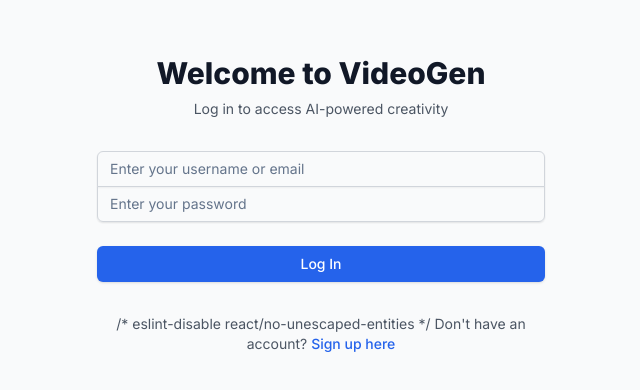
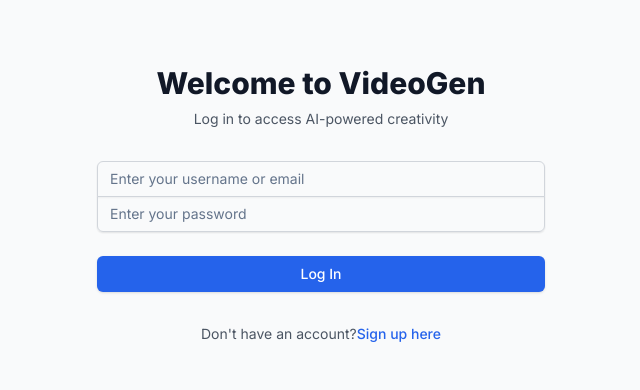
Before and after one commit to sshakya30/videogen, a Next.js app: page / in a window 1280 px wide. Shown: the part 208-598 px from the top of the page, without its empty margins (319-959 px from the left). Built offline with nearby package versions, Linux system fonts and the light colour scheme.

Commit message:
removed the single quote from line 76

```diff
--- a/app/page.tsx
+++ b/app/page.tsx
@@ -73,8 +73,7 @@
         </form>
         <div className="text-center">
           <p className="mt-2 text-sm text-gray-600">
-          /* eslint-disable react/no-unescaped-entities */
-            Don't have an account?{' '}
+            Don't have an account?{''}
             <Link href="/signup" className="font-medium text-blue-600 hover:text-blue-500">
               Sign up here
             </Link>
```
